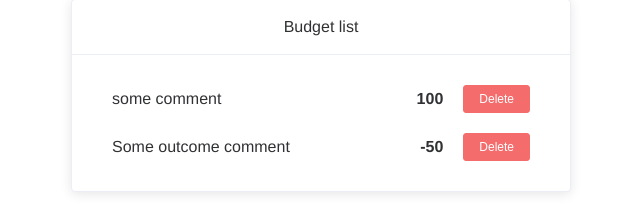
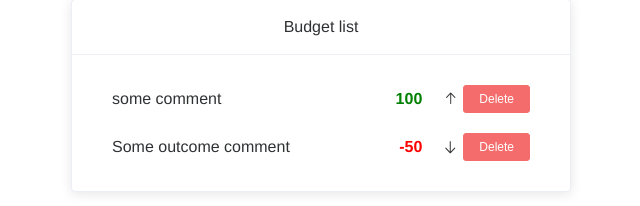
Before and after one commit to Pavel-VV/Budget-app3, a Vue app: page / in a window 1280 px wide. Shown: the part 520-726 px from the top of the page, without its empty margins (319-959 px from the left). Built offline with nearby package versions, Linux system fonts and the light colour scheme.

Commit message:
add icon-up, icon-bottom in item, and color value item

```diff
--- a/src/components/BudgetListItem.vue
+++ b/src/components/BudgetListItem.vue
@@ -1,8 +1,9 @@
 <template>
   <div class="list-item">
     <span class="budget-comment">{{ item.comment }}</span>
-    <span class="budget-value">{{ item.value }}</span>
-    <ElButton type="danger" size="mini" @click="deleteItem(item.id)">Delete</ElButton>
+    <span class="budget-value" :style=colorValue >{{ item.value }}</span>
+    <i :class='iconObject' class="icon-item"></i>
+    <ElButton class="button-item" type="danger" size="mini" @click="deleteItem(item.id)">Delete</ElButton>
   </div>
 </template>
 
@@ -22,6 +23,20 @@
         }
       },
     },
+    computed: {
+      valueIsPositive() {
+        return this.item.value > 0 ? true : false;
+      },
+      iconObject() {
+        return {
+          "el-icon-top": this.valueIsPositive,
+          "el-icon-bottom": !this.valueIsPositive,
+        };
+      },
+      colorValue() {
+        return this.valueIsPositive ? 'color:green' : 'color:red';
+      }
+    },
   }
 </script>
 
@@ -37,4 +52,8 @@
     margin-left: auto;
     margin-right: 20px;
   }
+
+  .button-item {
+    margin-left: 5px;
+  }
 </style>
```
